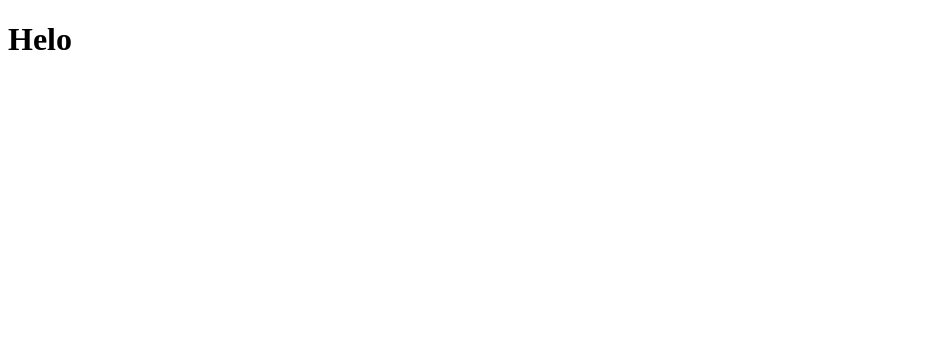
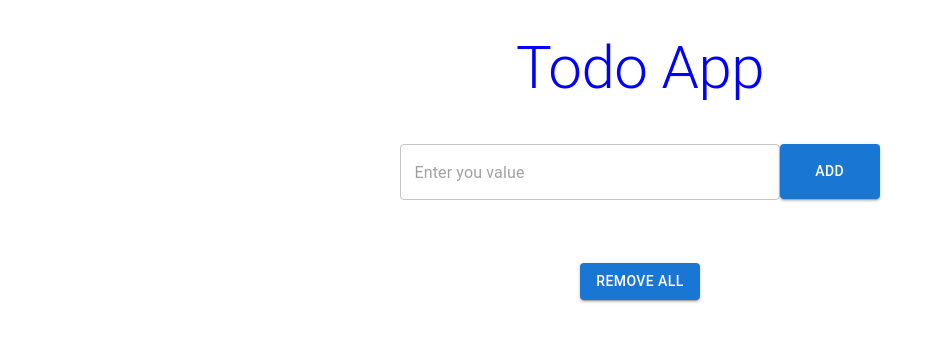
Before and after one commit to 615shoaib/Main-Project, a React (Create React App) app in the folder todo-app/: page / in a window 1280 px wide. Shown: the top 342 px of the page, without its empty margins (0-936 px from the left). Built offline with nearby package versions, Linux system fonts and the light colour scheme.

Commit message:
Todo-App

```diff
--- a/todo-app/src/App.css
+++ b/todo-app/src/App.css
@@ -10,6 +10,7 @@
 @media (prefers-reduced-motion: no-preference) {
   .App-logo {
     animation: App-logo-spin infinite 20s linear;
+
   }
 }
 
--- a/todo-app/src/App.js
+++ b/todo-app/src/App.js
@@ -1,9 +1,19 @@
+
+
+// Components
+import Main from "./Components/Main";
+import Provider from "./Components/services";
 
 
 function App() {
+
   return (
     <>
-    <h1>Helo</h1>
+
+    <Provider>
+    <Main />
+    </Provider>
+
     </>
   );
 }
--- /dev/null
+++ b/todo-app/src/Components/Data.jsx
@@ -0,0 +1,55 @@
+import { Box, Dialog, Divider, Typography, styled } from "@mui/material"
+import { useState } from "react"
+import DeleteIcon from '@mui/icons-material/Delete';
+import { Edit } from '@mui/icons-material'
+import { useContext } from "react"
+
+// compontents
+import { AppProvider } from "./services"
+
+
+//styled components
+const Components = styled(Box)`
+
+ `
+const Make = styled(Box)`
+    width:45% !important;
+    background:black;
+    display:flex;
+    color:#fff;
+    align-items:center;
+
+    `
+
+    const deltevalue=()=>{
+
+    }
+
+const Data = ({id}) => {
+    const { show} = useContext(AppProvider)
+    return (
+        <>
+            <Components mt={8}align="center">
+                {
+                    show.map((item,index) => {
+                        return (
+                            <>
+                                <Make key={index}>
+                                    <Typography ml={10} sx={{ fontSize: "15px !important",align:"inherit", fontWeight:1000,fontFamily:"Arial",textAlign:"center", textTransform:"uppercase" }}>{item.name}</Typography>
+                                    <DeleteIcon sx={{ marginLeft: "250px", fontSize: "30px !important", color: "blue", cursor: "pointer" }} onClick={()=>deltevalue(id)} />
+                                    <Edit sx={{ marginLeft: "25px !important", fontSize: "30px !important", color: "blue", cursor: "pointer" }} />
+                                    <br />
+                                </Make>
+                                <Divider variant="middle" sx={{width:"40%"}} />
+                            </>
+                        )
+                    })
+                }
+
+
+            </Components>
+        </>
+    )
+}
+
+export default Data;
--- /dev/null
+++ b/todo-app/src/Components/Main.jsx
@@ -0,0 +1,15 @@
+
+
+
+// Components
+import Todo from './TodoApp'
+
+const Main=()=>{
+    return(
+        <>
+        <Todo />
+        </>
+    )
+}
+
+export default Main
--- /dev/null
+++ b/todo-app/src/Components/TodoApp.jsx
@@ -0,0 +1,66 @@
+import { Box, Button, TextField, Typography, styled } from "@mui/material"
+import { useContext } from "react"
+// components
+import Data from "./Data"
+import { AppProvider } from "./services"
+
+    // styled components
+        const Components=styled(Box)`
+        display:flex;
+        justify-content:center;
+        align-items:space-between;
+        `
+        const Input=styled(TextField)`
+        width:30%;
+        height:50px;
+        `
+        const Main=styled(Box)`
+        display:flex;
+        justify-content:center;
+        `
+
+
+const Todo=()=>{
+    const {item,setItem,setShow,show}=useContext(AppProvider);
+
+    const handleClick=(e)=>{
+        if(!item){
+            alert("Are you sure")
+        }
+        else{
+           const InputValue={
+            id:new Date().getTime().toString(),
+            name:item,
+           }
+            setShow([...show,InputValue])
+            setItem("")
+        }
+
+    }
+    const clearValue=()=>{
+        setShow([]);
+    }
+
+
+    return(
+        <>
+        <Components>
+            <Typography variant="h2" color="blue" mb={5} mt={3}>Todo App</Typography>
+        </Components>
+        <Components>
+        <Input placeholder="Enter you value" type="text" name="text" sx={{borderRadius:"none"}} value={item} onChange={(e)=>setItem(e.target.value)} />
+        <Button disableFocusRipple variant="contained" sx={{width:"100px",height:"55px"}} onClick={handleClick}>Add</Button>
+
+        </Components>
+
+        <Data id="id"/>
+        <Main mt={2}>
+        <Button variant="contained" onClick={clearValue}>Remove All</Button>
+         </Main>
+
+
+        </>
+    )
+}
+
+export default Todo
--- /dev/null
+++ b/todo-app/src/Components/services.jsx
@@ -0,0 +1,24 @@
+import { createContext, useState } from "react";
+
+export const AppProvider=createContext(null)
+
+
+const Provider=({children})=>{
+    const [item,setItem]=useState("")
+    const [show,setShow]=useState([])
+    return(
+        <>
+        <AppProvider.Provider value={{
+            item,
+            setItem,
+            show,
+            setShow,
+        }}>
+            {children}
+        </AppProvider.Provider>
+
+        </>
+    )
+}
+
+export default Provider;
--- /dev/null
+++ b/todo-app/src/index.css
@@ -0,0 +1,13 @@
+body {
+  margin: 0;
+  font-family: -apple-system, BlinkMacSystemFont, 'Segoe UI', 'Roboto', 'Oxygen',
+    'Ubuntu', 'Cantarell', 'Fira Sans', 'Droid Sans', 'Helvetica Neue',
+    sans-serif;
+  -webkit-font-smoothing: antialiased;
+  -moz-osx-font-smoothing: grayscale;
+}
+
+code {
+  font-family: source-code-pro, Menlo, Monaco, Consolas, 'Courier New',
+    monospace;
+}
```
Also changed, not shown: todo-app/src/Components/Darkmode.jsx (added, +13 -0 lines).
